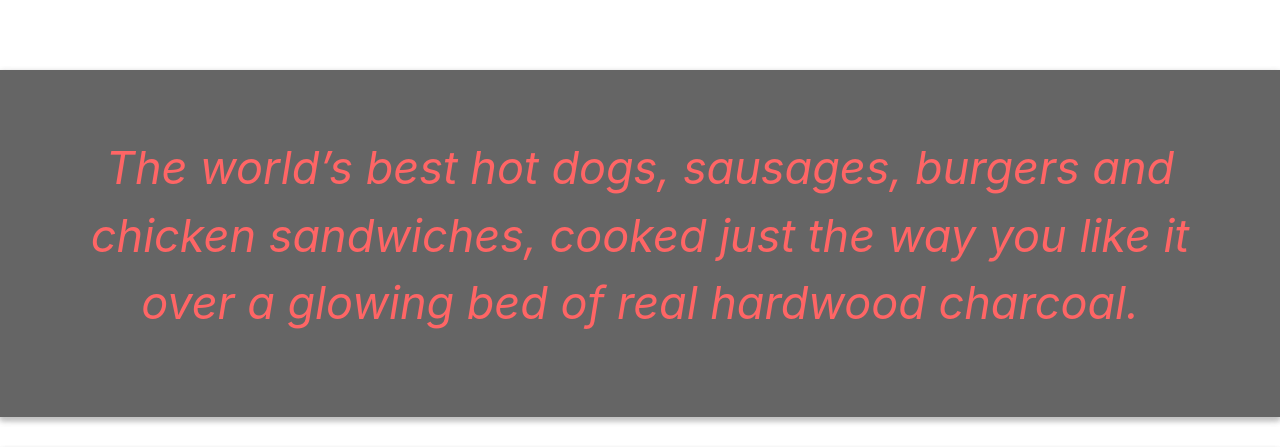
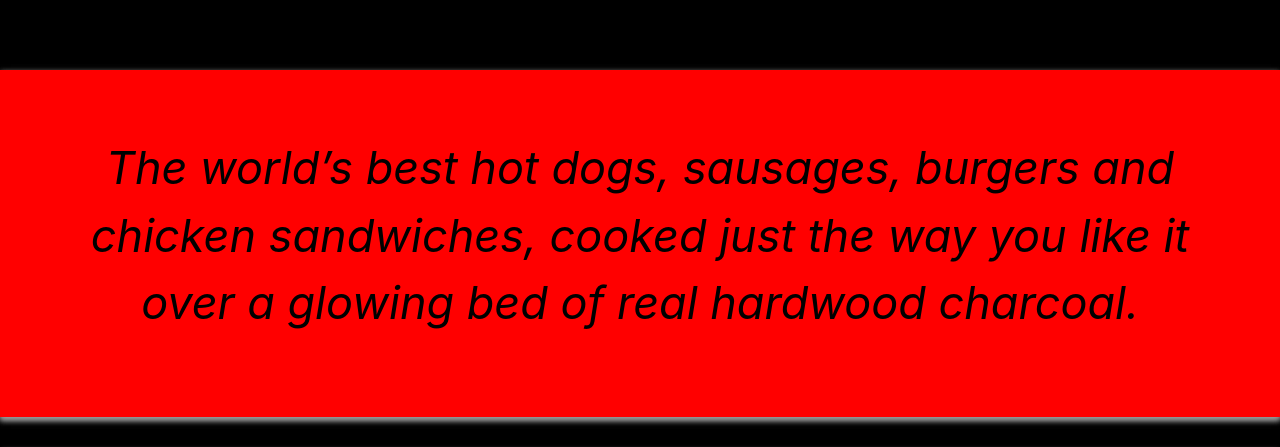
Before and after one commit to VerySneaky77/BigEats2_0, a React (Create React App) app in the folder client/: page / in a window 1280 px wide. Shown: the part 794-1241 px from the top of the page. Built offline with nearby package versions, Linux system fonts and the light colour scheme; no server answers; a web font is replaced by a local one.

Commit message:
changed user UI style

```diff
--- a/client/src/pages/Home/style.css
+++ b/client/src/pages/Home/style.css
@@ -18,19 +18,15 @@
     background: lightcoral;
     transform: scale(1);
 }
-.tranparent{
-    background-color: #000000;
-    opacity: 0.6;
-    filter: alpha(opacity=60);
-}
+
 
 #ptag{
     font-size: 45px;
     font-style: italic;
     font-weight: normal;
-    color: red;
+    color: black;
     text-align: center;
-    background-color: black;
+    background-color: red
 }
 
 .image{
@@ -74,6 +70,6 @@
     background-color: black
 }
 
-body {
+#root {
     background-color: black
 }
```
